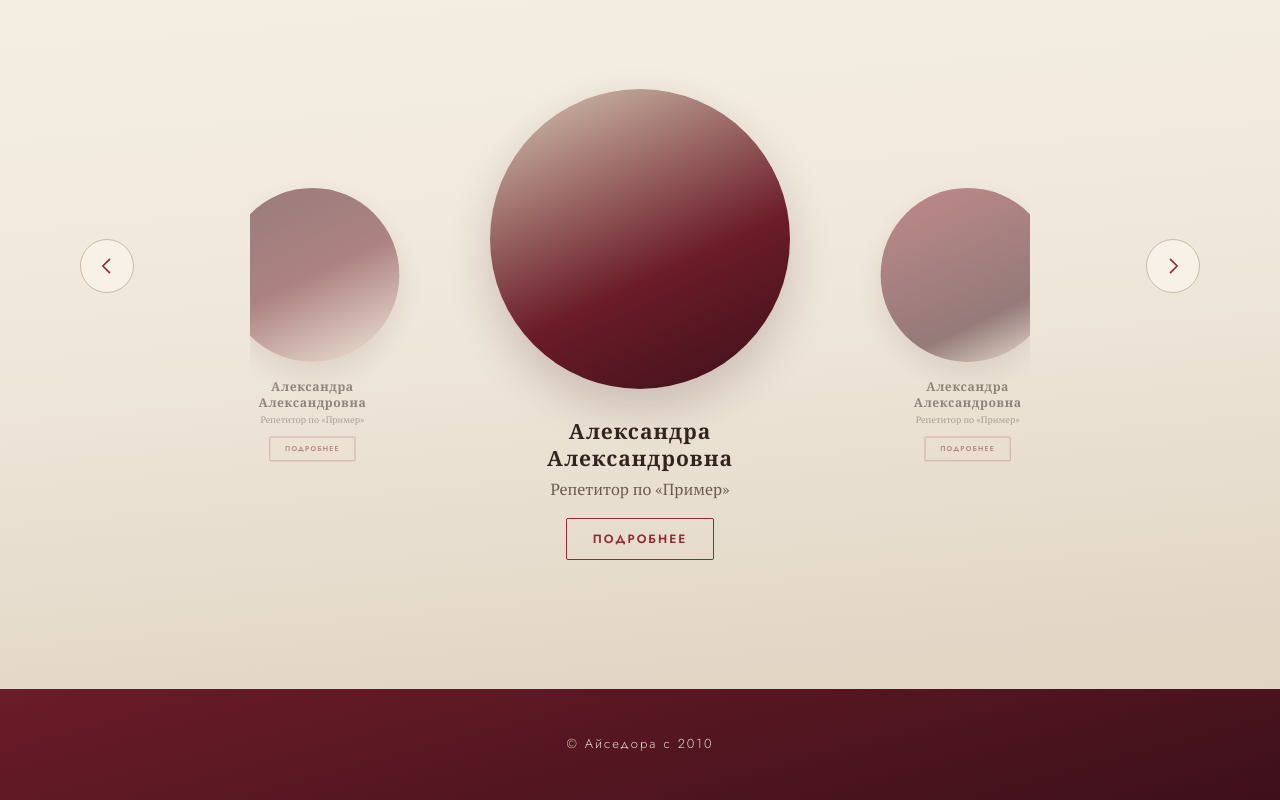
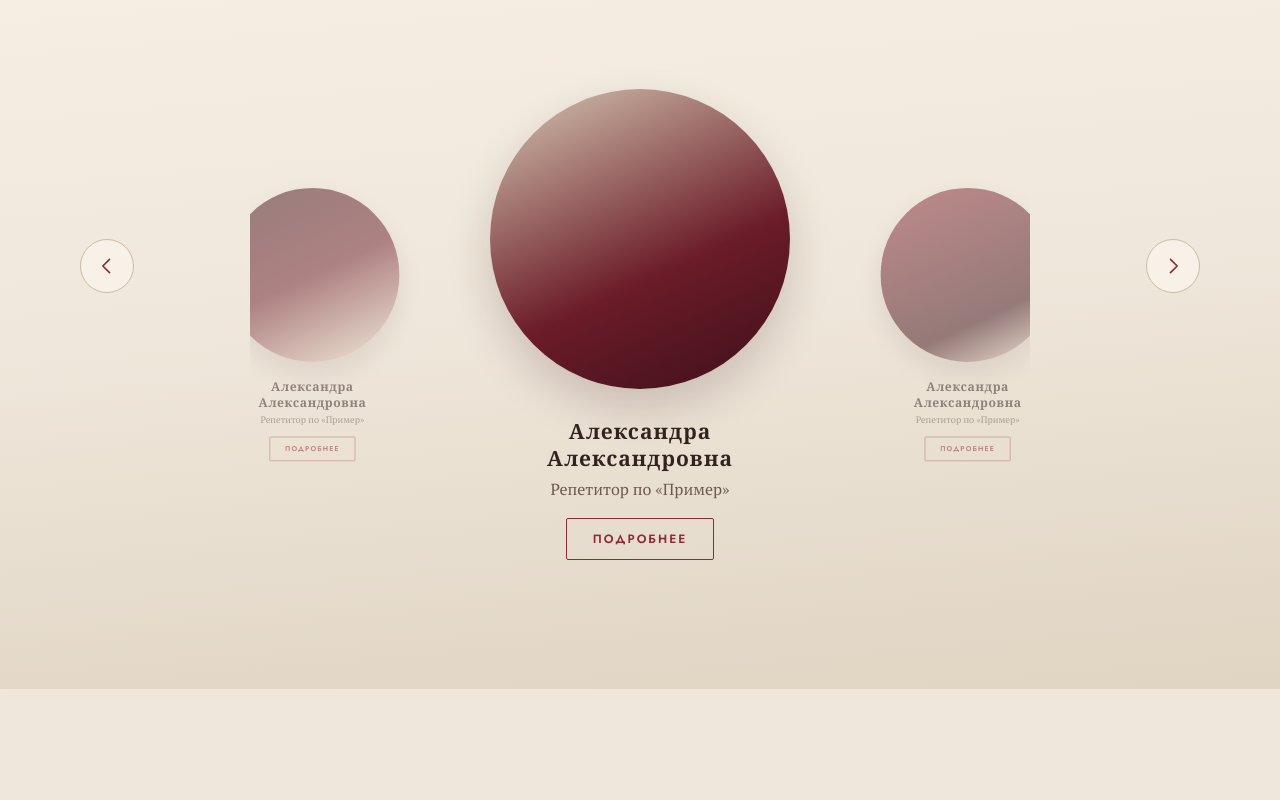
Before and after one commit to G1thub3r123/Isadora, a plain HTML site: page tutors.html in a window 1280 px wide. Shown: the part 460-1260 px from the top of the page. After the commit the page ends 1149 px from the top, so only its background shows below. Drawn offline with nearby package versions, Linux system fonts and the light colour scheme.

Commit message:
Remove footer from all pages except home page
Remove the red line and "© Айседора с 2010" footer from classes, directions, tutors, interior, events, rent, booking, and contacts pages. Keep the footer only on the home page (index.html).

```diff
--- a/tutors.html
+++ b/tutors.html
@@ -149,11 +149,6 @@
         </div>
     </section>
 
-    <footer>
-        <p>&copy; Айседора с 2010</p>
-    </footer>
-
-
     <div class="tutor-modal" id="tutor-modal" hidden>
         <div class="tutor-modal-panel" role="dialog" aria-modal="true" aria-labelledby="tutor-modal-name">
             <button class="tutor-modal-close" type="button" aria-label="Закрыть">
```
Also changed, not shown: booking.html (+0 -4 lines), classes.html (+0 -4 lines), contacts.html (+0 -4 lines), directions.html (+0 -4 lines), events.html (+0 -4 lines), interior.html (+0 -4 lines), rent.html (+0 -4 lines).
